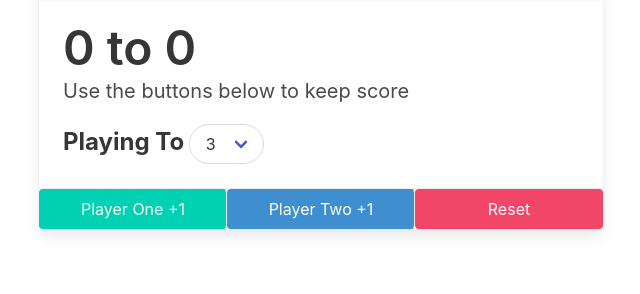
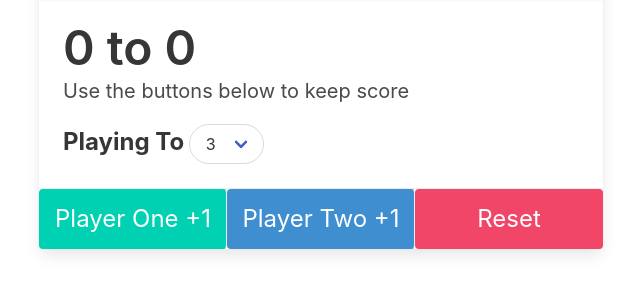
Before and after one commit to kerwell/scoreKeeper, a plain HTML site: page index.html in a window 1280 px wide. Shown: the part 546-840 px from the top of the page, without its empty margins (319-959 px from the left). Drawn offline with nearby package versions, Linux system fonts and the light colour scheme.

Commit message:
add img and make buttons bigger

```diff
--- a/index.html
+++ b/index.html
@@ -47,9 +47,9 @@
                             </div>
                         </div>
                         <footer class="card-footer">
-                            <button id="p1Button" class="is-primary button card-footer-item">Player One +1</button>
-                            <button id="p2Button" class="is-info button card-footer-item">Player Two +1</button>
-                            <button id="resetBtn" class="is-danger button card-footer-item">Reset</button>
+                            <button id="p1Button" class="is-primary button card-footer-item is-large">Player One +1</button>
+                            <button id="p2Button" class="is-info button card-footer-item is-large">Player Two +1</button>
+                            <button id="resetBtn" class="is-danger button card-footer-item is-large">Reset</button>
                         </footer>
                     </div>
                 </div>
```
